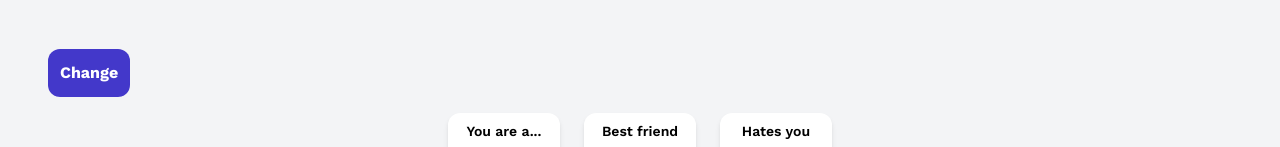
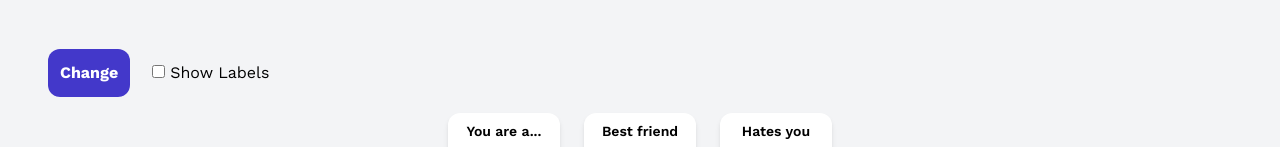
Before and after one commit to AlvaroDziadzio/touhou-slot-machine, a Svelte app: page / in a window 1280 px wide. Shown: the part 159-306 px from the top of the page. Built offline with nearby package versions, Linux system fonts and the light colour scheme.

Commit message:
✨ Button to always show labels

```diff
--- a/src/App.svelte
+++ b/src/App.svelte
@@ -3,6 +3,7 @@
 import Card from "./Card.svelte";
 
 	let active = false;
+	let showLabel = false;
 
 	function change() {
 		active = !active;
@@ -32,10 +33,12 @@ import Card from "./Card.svelte";
 		<h1 class="text-3xl md:text-5xl text-center mb-8 outline-none">Touhou Slot Machine</h1>
 		<p class="text-center text-gray-700 mb-8">Lorem ipsum dolor sit amet consectetur adipisicing elit. Saepe reiciendis veniam aspernatur tempora vero. Placeat neque odit quidem soluta, quibusdam accusamus quod. Culpa nobis provident voluptatibus cum voluptates ut minus?</p>
 		<button on:click={change} class="p-3 m-4 rounded-xl bg-indigo-700 text-white font-bold">Change</button>
+		<input id="input-show-label" bind:checked={showLabel} type="checkbox">
+		<label for="input-show-label">Show Labels</label>
 
 		<div class="max-w-sm mx-auto grid grid-cols-3 place-content-stretch items-center gap-2 sm:gap-6">
 			{#each cards as card}
-				<Card {active} {...card}/>
+				<Card {active} {showLabel} {...card}/>
 			{/each}
 		</div>
 	</div>
--- a/src/Card.svelte
+++ b/src/Card.svelte
@@ -10,6 +10,7 @@
 	export let relation;
 	export let type;
 	export let active = false;
+	export let showLabel = false;
 
 	let data, size, id, interval;
 
@@ -55,7 +56,7 @@
 
 	{#if type === "char" || type === "place"}
 		<div style="background-position: -{(id * 120 + (120-size) / 2)}px 0px; height: 120px;" class="{type} bg-cover flex flex-col-reverse">
-			<p class="group-hover:opacity-100 group-focus:opacity-100 opacity-0 transition-opacity duration-200 text-xs text-center p-1 backdrop-filter backdrop-blur-sm bg-white bg-opacity-60">{data[id]}</p>
+			<p class="group-hover:opacity-100 group-focus:opacity-100 {showLabel ? "" : "opacity-0"} transition-opacity duration-200 text-xs text-center p-1 backdrop-filter backdrop-blur-sm bg-white bg-opacity-60">{data[id]}</p>
 		</div>
 
 	{:else}
```
